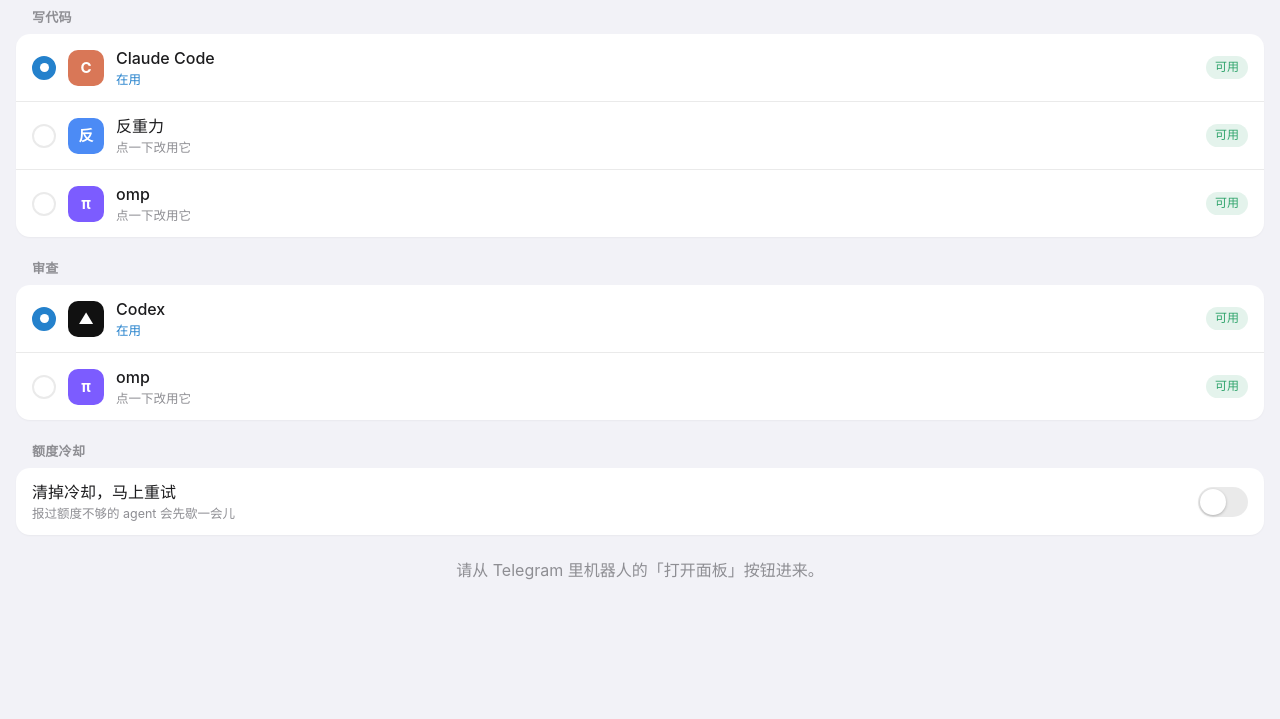
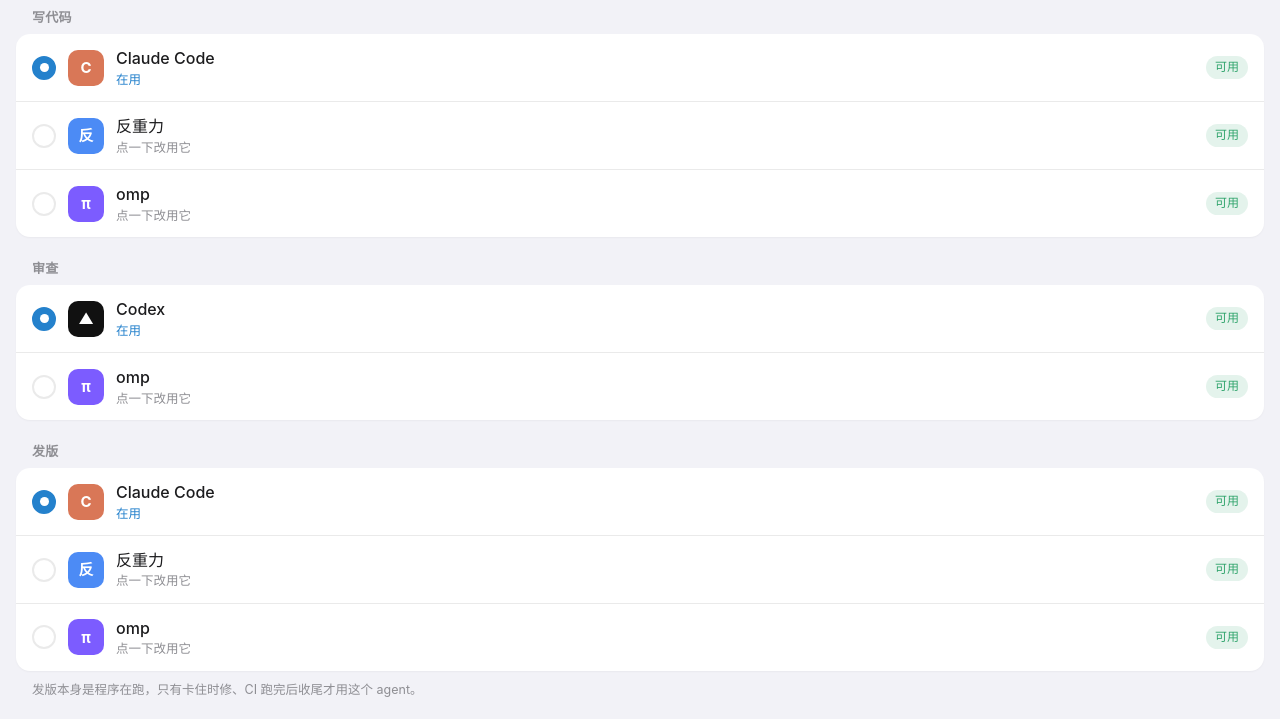
Before and after one commit to hanilbert/tethera-bot-panel, a plain HTML site: page index.html in a window 1280 px wide. Shown: the part 80-799 px from the top of the page. Drawn offline with Linux system fonts and the light colour scheme.

Commit message:
面板：加「发版」一栏
Co-Authored-By: Claude Opus 5.5 <noreply@anthropic.com>
Claude-Session: https://claude.ai/code/session_01KPiW9pvMSWs9zpvMHUyfDY

```diff
--- a/index.html
+++ b/index.html
@@ -59,6 +59,7 @@
   .switch input:checked + i { background: var(--ok); }
   .switch input:checked + i::after { transform: translateX(20px); }
 
+  .foot { color: var(--hint); font-size: 12.5px; margin: -12px 16px 22px; line-height: 1.5; }
   #outside { display: none; text-align: center; color: var(--hint); margin-top: 24px; }
 </style>
 </head>
@@ -73,6 +74,10 @@
 
 <div class="section-title">审查</div>
 <div class="card" id="reviewers"></div>
+
+<div class="section-title">发版</div>
+<div class="card" id="releasers"></div>
+<div class="foot">发版本身是程序在跑，只有卡住时修、CI 跑完后收尾才用这个 agent。</div>
 
 <div class="section-title">额度冷却</div>
 <div class="card">
@@ -89,14 +94,15 @@
   var tg = window.Telegram && window.Telegram.WebApp;
   var NAMES = { claude: "Claude Code", agy: "反重力", codex: "Codex", omp: "omp" };
   var ICONS = { claude: "C", agy: "反", codex: "▲", omp: "π" };
-  var WRITERS = ["claude", "agy", "omp"], REVIEWERS = ["codex", "omp"];
+  var WRITERS = ["claude", "agy", "omp"], REVIEWERS = ["codex", "omp"], RELEASERS = ["claude", "agy", "omp"];
   var state = {};
   try { state = JSON.parse(new URLSearchParams(location.search).get("s") || "{}") || {}; } catch (e) { state = {}; }
   var initial = {
     writer: WRITERS.indexOf(state.writer) >= 0 ? state.writer : "claude",
-    reviewer: REVIEWERS.indexOf(state.reviewer) >= 0 ? state.reviewer : "codex"
+    reviewer: REVIEWERS.indexOf(state.reviewer) >= 0 ? state.reviewer : "codex",
+    releaser: RELEASERS.indexOf(state.releaser) >= 0 ? state.releaser : "claude"
   };
-  var cur = { writer: initial.writer, reviewer: initial.reviewer, clear: false };
+  var cur = { writer: initial.writer, reviewer: initial.reviewer, releaser: initial.releaser, clear: false };
 
   function esc(t) { return String(t).replace(/[&<>"]/g, function (c) { return { "&": "&amp;", "<": "&lt;", ">": "&gt;", '"': "&quot;" }[c]; }); }
   function pill(engine) {
@@ -115,6 +121,7 @@
   function render() {
     document.getElementById("writers").innerHTML = rows(WRITERS, cur.writer, "writer");
     document.getElementById("reviewers").innerHTML = rows(REVIEWERS, cur.reviewer, "reviewer");
+    document.getElementById("releasers").innerHTML = rows(RELEASERS, cur.releaser, "releaser");
     document.querySelectorAll("[data-engine]").forEach(function (el) {
       el.addEventListener("click", function () {
         cur[el.getAttribute("data-group")] = el.getAttribute("data-engine");
@@ -124,7 +131,7 @@
     refresh();
   }
   function haptic() { try { tg && tg.HapticFeedback && tg.HapticFeedback.selectionChanged(); } catch (e) {} }
-  function changed() { return cur.writer !== initial.writer || cur.reviewer !== initial.reviewer || cur.clear; }
+  function changed() { return cur.writer !== initial.writer || cur.reviewer !== initial.reviewer || cur.releaser !== initial.releaser || cur.clear; }
   function refresh() { if (!tg || !tg.MainButton) return; changed() ? tg.MainButton.show() : tg.MainButton.hide(); }
 
   document.getElementById("clear").addEventListener("change", function (ev) { cur.clear = ev.target.checked; haptic(); refresh(); });
@@ -136,7 +143,7 @@
     try { tg.setHeaderColor("secondary_bg_color"); tg.setBackgroundColor("secondary_bg_color"); } catch (e) {}
     tg.MainButton.setText("保存");
     tg.MainButton.onClick(function () {
-      tg.sendData(JSON.stringify({ first: cur.writer, reviewer: cur.reviewer, clear: cur.clear }));
+      tg.sendData(JSON.stringify({ first: cur.writer, reviewer: cur.reviewer, releaser: cur.releaser, clear: cur.clear }));
     });
   } else if (!location.search) {
     document.getElementById("outside").style.display = "block";
```
